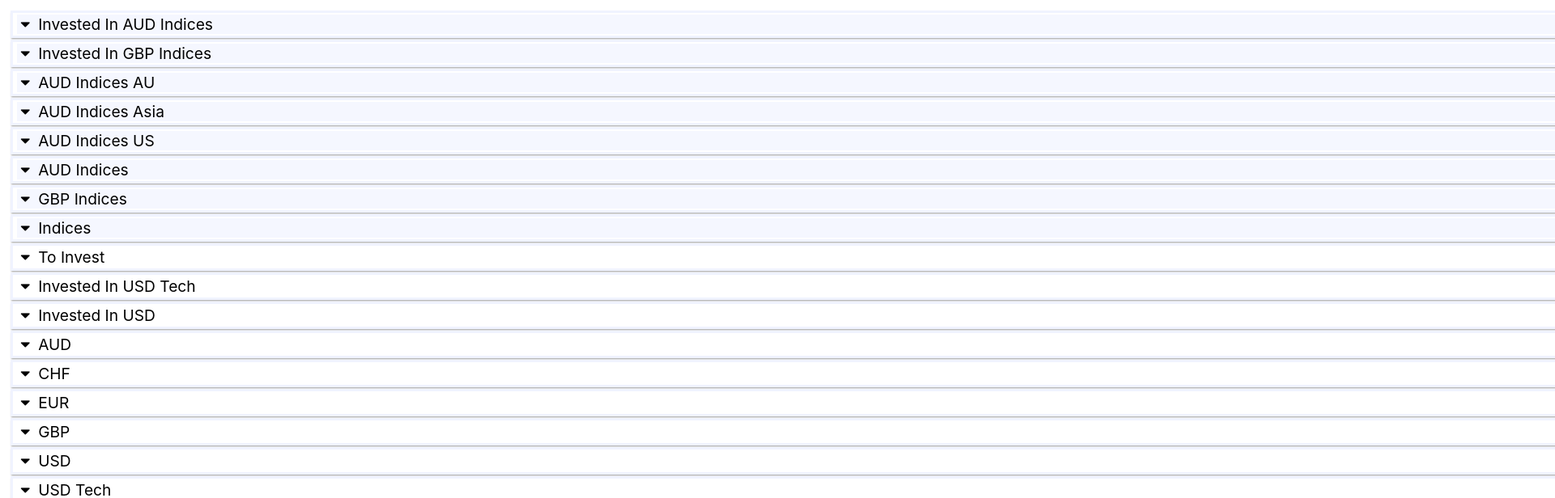
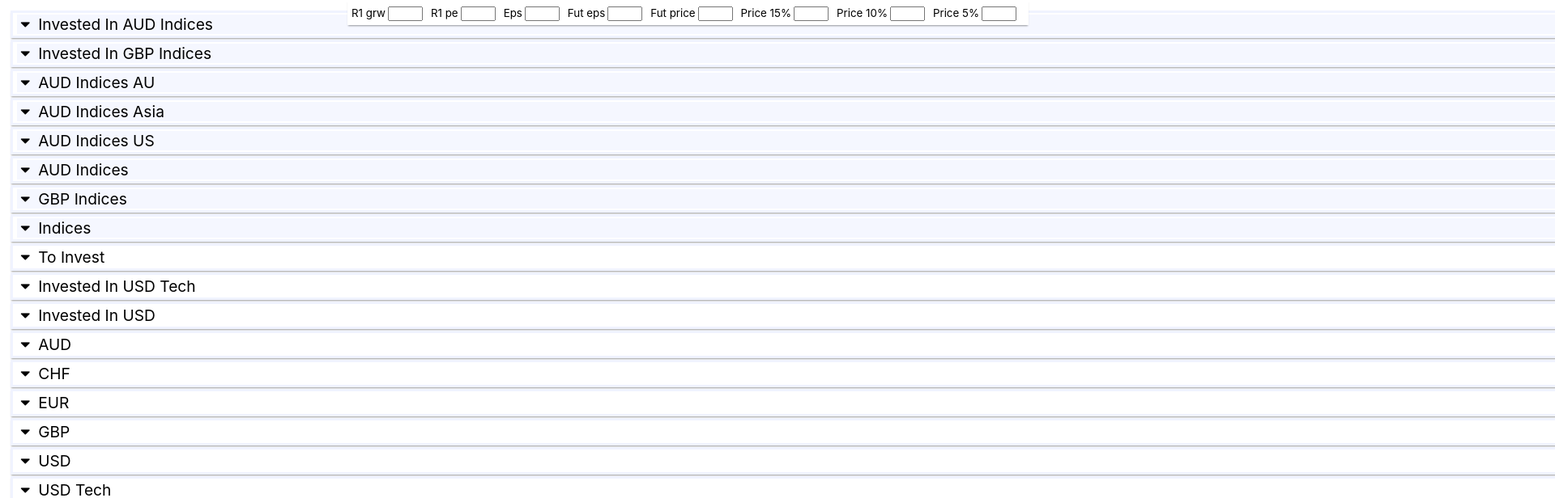
Before and after one commit to dusanzahoransky/ui-stocks-analyst, a React (Create React App) app: page / in a window 1280 px wide. Shown: the top 616 px of the page at 81% size, 1920 px wide, since content can reach past the window. Built offline with nearby package versions, Linux system fonts and the light colour scheme.

Commit message:
sticker price calculator

```diff
--- a/src/components/PriceEpsChart.tsx
+++ b/src/components/PriceEpsChart.tsx
@@ -3,7 +3,6 @@ import {Legend, Line, LineChart, Tooltip, XAxis, YAxis} from 'recharts';
 import {PriceEpsData} from "../model/PriceEpsData";
 import {PriceEpsChartLabel} from "./PriceEpsChartLabel";
 import "./PriceEpsChart.css"
-import {PEChartLabel} from "./PEChartLabel";
 
 export interface PriceEpsChartProps {
     data: PriceEpsData[];
--- /dev/null
+++ b/src/components/StickerPriceCalculator.css
@@ -0,0 +1,12 @@
+.StickerPriceCalculator{
+    margin: 5px;
+}
+.StickerPriceCalculator input {
+    width: 35px;
+    margin-right: 10px;
+    margin-left: 3px;
+    font-size: smaller;
+}
+.StickerPriceCalculator label {
+    font-size: smaller;
+}
--- /dev/null
+++ b/src/components/StickerPriceCalculator.tsx
@@ -0,0 +1,93 @@
+import React from "react";
+import 'font-awesome/css/font-awesome.min.css';
+
+import './StickerPriceCalculator.css';
+
+
+export interface StickerPriceCalculatorProps {
+    rule1GrowthRate?: number
+    rule1pe?: number
+    currentEps?: number
+}
+
+export interface StickerPriceCalculatorState {
+    rule1GrowthRate?: string
+    rule1pe?: string
+    currentEps?: string
+    futureEps10Y?: number
+    futurePrice10Y?: number
+    stickerPrice15pc?: number
+    stickerPrice10pc?: number
+    stickerPrice5pc?: number
+}
+
+export class StickerPriceCalculator extends React.Component<StickerPriceCalculatorProps, StickerPriceCalculatorState> {
+
+    constructor(props: Readonly<StickerPriceCalculatorProps>) {
+        super(props);
+        this.state = {
+            rule1GrowthRate: props.rule1GrowthRate ? props.rule1GrowthRate.toString() : '',
+            rule1pe: props.rule1pe ? props.rule1GrowthRate.toString() : '',
+            currentEps: props.currentEps ? props.rule1GrowthRate.toString() : ''
+        }
+        this.recalculateValues(this.state)
+        this.handleChange = this.handleChange.bind(this);
+    }
+
+    handleChange(event) {
+        let updatedState = {...this.state, [event.target.name]: Number.parseFloat(event.target.value)}
+        updatedState = this.recalculateValues(updatedState)
+        this.setState(updatedState);
+    }
+
+    recalculateValues(updatedState: StickerPriceCalculatorState): StickerPriceCalculatorState {
+        const rule1GrowthPc = (Number.parseFloat(updatedState.rule1GrowthRate) / 100) + 1
+        updatedState.futureEps10Y = Number.parseFloat(updatedState.currentEps) * Math.pow(rule1GrowthPc, 10)
+        updatedState.futurePrice10Y = Number.parseFloat(updatedState.rule1pe) * updatedState.futureEps10Y
+        updatedState.stickerPrice15pc = updatedState.futurePrice10Y / Math.pow(1.15, 10)
+        updatedState.stickerPrice10pc = updatedState.futurePrice10Y / Math.pow(1.10, 10)
+        updatedState.stickerPrice5pc = updatedState.futurePrice10Y / Math.pow(1.05, 10)
+        return {...updatedState}
+    }
+
+
+    render = () => {
+        return (
+            <div className='StickerPriceCalculator'>
+                <label>
+                    R1 grw
+                    <input value={this.state.rule1GrowthRate} type="text" name="rule1GrowthRate"
+                           onChange={this.handleChange}/>
+                </label>
+                <label>
+                    R1 pe
+                    <input value={this.state.rule1pe} type="text" name="rule1pe" onChange={this.handleChange}/>
+                </label>
+                <label>
+                    Eps
+                    <input value={this.state.currentEps} type="text" name="currentEps" onChange={this.handleChange}/>
+                </label>
+                <label>Fut eps
+                    <input value={this.formatNumber(this.state.futureEps10Y)} type="text" name="futureEps10Y"
+                           readOnly={true}/>
+                </label>
+                <label>Fut price
+                    <input value={this.formatNumber(this.state.futurePrice10Y)} type="text" name="futurePrice10Y"
+                           readOnly={true}/></label>
+                <label>Price 15%
+                    <input value={this.formatNumber(this.state.stickerPrice15pc)} type="text" name="stickerPrice15pc"
+                           readOnly={true}/></label>
+                <label>Price 10%
+                    <input value={this.formatNumber(this.state.stickerPrice10pc)} type="text" name="stickerPrice10pc"
+                           readOnly={true}/></label>
+                <label>Price 5%
+                    <input value={this.formatNumber(this.state.stickerPrice5pc)} type="text" name="stickerPrice5pc"
+                           readOnly={true}/></label>
+            </div>
+        )
+    };
+
+    private formatNumber(value: any): string {
+        return !value || Number.isNaN(value) ? '' : value.toFixed(1);
+    }
+}
--- a/src/components/Watchlist.tsx
+++ b/src/components/Watchlist.tsx
@@ -265,6 +265,13 @@ export class Watchlist extends React.Component<WatchlistProps, WatchlistState> {
         const round1Dec = (value?: number) => value ? Math.round(value * 10) / 10 : undefined;
         const round2Dec = (value?: number) => value ? Math.round(value * 10) / 10 : undefined;
 
+        //remove outliers, sometime a price jumps from 10 to 1000, e.g. RYA stock and that messes up the chart scale
+        for(let i = 1; i < priceEpsData.length; i++){
+            if(priceEpsData[i].price > priceEpsData[i-1].price * 20){
+                priceEpsData[i].price = undefined
+            }
+        }
+
         return priceEpsData.map(data => {
             const price = round1Dec(data.price);
             const epsQuarterly = round1Dec(data.epsQuarterly * peRatio * 4);
--- a/src/components/WatchlistTable.css
+++ b/src/components/WatchlistTable.css
@@ -10,7 +10,6 @@ th, td {
 
 table {
     position: relative;
-    width:100%;
 }
 
 tr.selected{
--- a/src/components/WatchlistTable.tsx
+++ b/src/components/WatchlistTable.tsx
@@ -189,7 +189,7 @@ export class WatchlistTable extends React.Component<TableProps, TableState> {
                 case IndexTableColumn.change:
                     return 'change'
                 case IndexTableColumn.asOfDate:
-                    return 'date'
+                    return 'date lastReport'
                 case IndexTableColumn.fundInceptionDate:
                     return 'date'
             }
--- a/src/pages/StocksAnalysis.css
+++ b/src/pages/StocksAnalysis.css
@@ -1,7 +1,16 @@
 .StocksAnalysis {
-    text-align: left;
-    width: 10000px;
+    text-align: right;
+    width: 13000px;
 }
 .Watchlist {
+    text-align: left;
     margin-bottom: 2px;
 }
+.StickerPrice {
+    z-index: 10;
+    position: fixed;
+    right: 10px;
+    top: 0px;
+    background: #ffffff;
+    box-shadow: 0 2px 2px -1px rgba(0, 0, 0, 0.4);
+}
--- a/src/pages/StocksAnalysis.tsx
+++ b/src/pages/StocksAnalysis.tsx
@@ -5,6 +5,7 @@ import './StocksAnalysis.css';
 import {Watchlist} from "../components/Watchlist";
 import {BackendError} from "../model/BackendError";
 import {IndicesAnalysisResult} from "../model/IndicesAnalysisResult";
+import {StickerPriceCalculator} from "../components/StickerPriceCalculator";
 
 export interface StocksAnalysisProps {
 
@@ -219,6 +220,7 @@ export class StocksAnalysis extends React.Component<StocksAnalysisProps, StocksA
 
         return (
             <div className='StocksAnalysis'>
+                <div className='StickerPrice'><StickerPriceCalculator/></div>
                 <div className={'Watchlists'}>{watchlists}</div>
             </div>
         )
```
